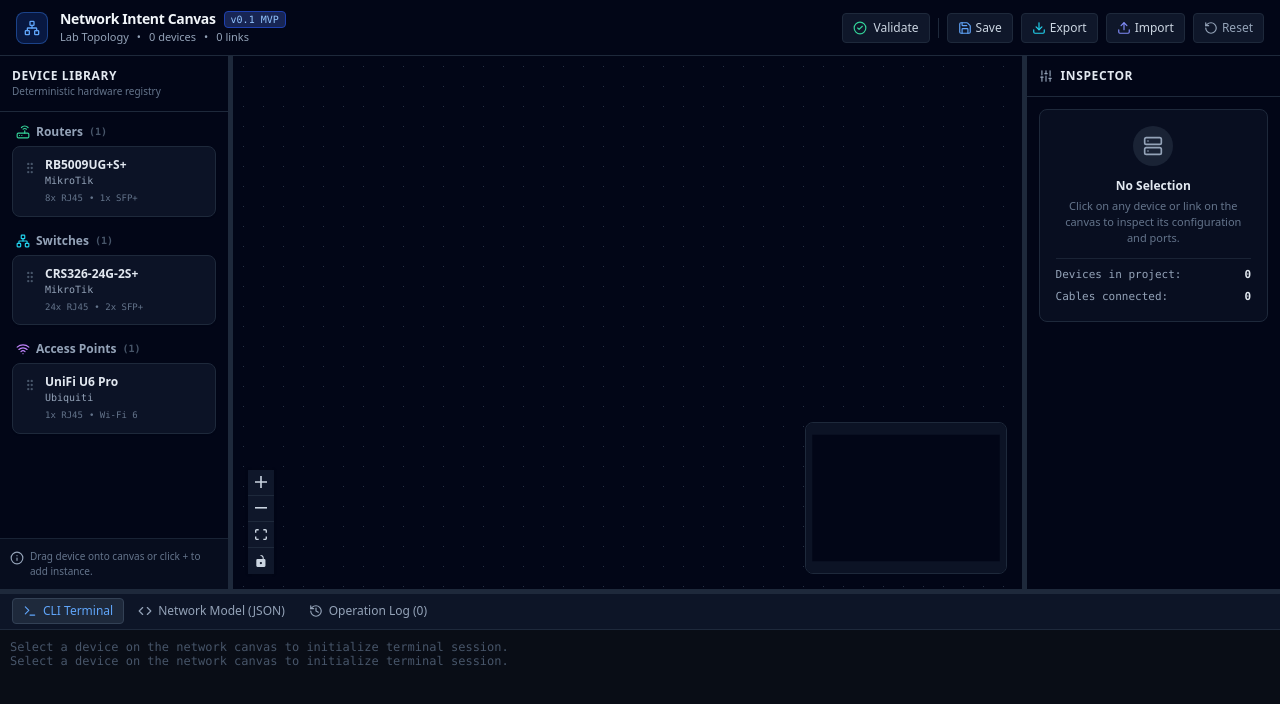
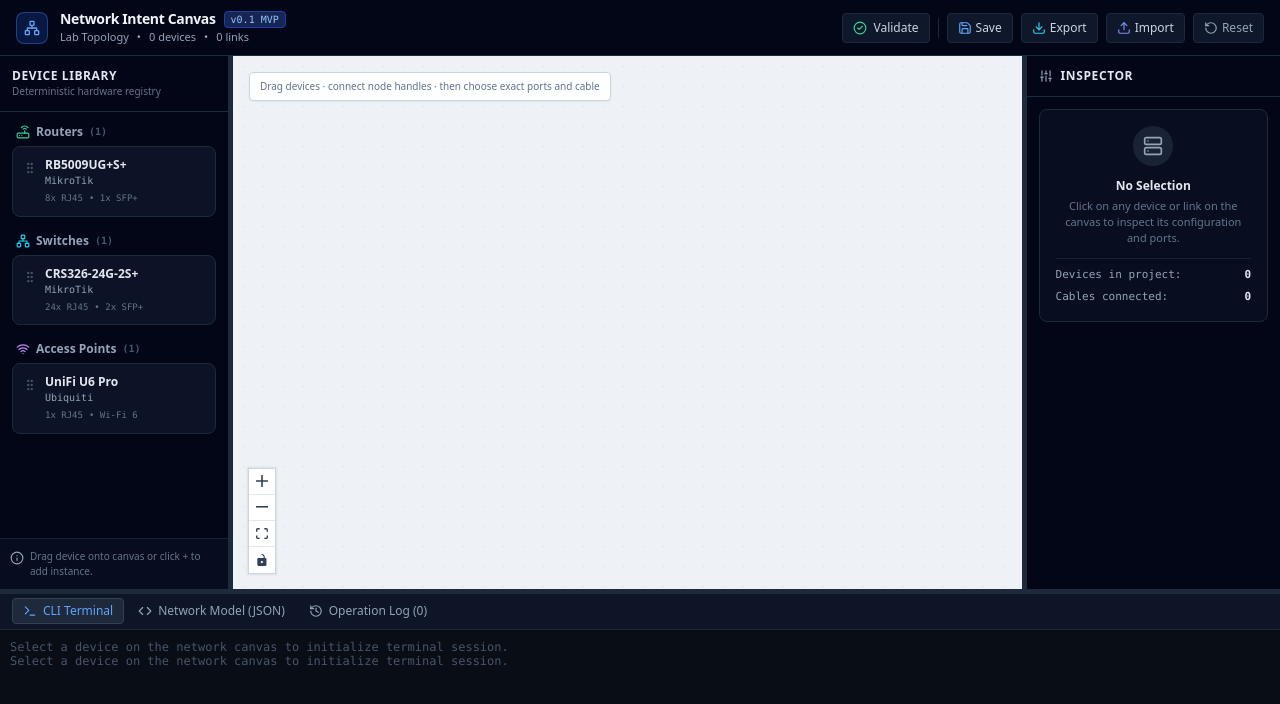
Before and after one commit to willlrock/network-intent-canvas, a React (Vite) app: page / in a window 1280 px wide. Shown: the top 704 px of the page. Built offline with nearby package versions, Linux system fonts and the light colour scheme.

Commit message:
feat: fix canvas dragging and exact-port connection flow

```diff
--- a/src/canvas/NetworkCanvas.tsx
+++ b/src/canvas/NetworkCanvas.tsx
@@ -1,38 +1,36 @@
-import React, { useMemo, useCallback, useRef } from 'react';
+import React, { useCallback, useEffect, useMemo, useRef, useState } from 'react';
 import {
   ReactFlow,
   Background,
+  BackgroundVariant,
   Controls,
-  MiniMap,
-  ConnectionMode,
   Connection,
   Edge,
   Node,
   NodeTypes,
   useReactFlow,
   ReactFlowProvider,
+  applyNodeChanges,
+  NodeChange,
 } from '@xyflow/react';
 import '@xyflow/react/dist/style.css';
 
 import { useNetworkStore } from '../operations/useNetworkStore';
+import { CableRegistry } from '../cable-registry';
 import { DeviceNode, DeviceNodeData } from './DeviceNode';
+import { ConnectionDialog } from '../components/ConnectionDialog';
 
-const nodeTypes: NodeTypes = {
-  device: DeviceNode,
-};
+const nodeTypes: NodeTypes = { device: DeviceNode };
 
-function InnerNetworkCanvas({
-  onConnectError,
-}: {
-  onConnectError: (message: string) => void;
-}) {
+function InnerNetworkCanvas({ onConnectError }: { onConnectError: (message: string) => void }) {
   const { project, selectedDeviceId, selectedLinkId, store } = useNetworkStore();
   const reactFlowWrapper = useRef<HTMLDivElement>(null);
   const reactFlowInstance = useReactFlow();
+  const [connectionDraft, setConnectionDraft] = useState<{ source: string; target: string } | null>(null);
 
-  // Project -> React Flow Nodes
-  const nodes: Node<DeviceNodeData>[] = useMemo(() => {
-    return project.devices.map((dev) => ({
+  const projectedNodes: Node<DeviceNodeData>[] = useMemo(
+    () =>
+      project.devices.map((dev) => ({
         id: dev.id,
         type: 'device',
         position: dev.position,
@@ -42,34 +40,47 @@
           isSelected: dev.id === selectedDeviceId,
         },
         selected: dev.id === selectedDeviceId,
-      dragHandle: undefined,
-    }));
-  }, [project.devices, project.links, selectedDeviceId]);
+      })),
+    [project.devices, project.links, selectedDeviceId]
+  );
 
-  // Project -> React Flow Edges
-  const edges: Edge[] = useMemo(() => {
-    return project.links.map((link) => {
-      const isSelected = link.id === selectedLinkId;
+  const [nodes, setNodes] = useState<Node<DeviceNodeData>[]>(projectedNodes);
+
+  useEffect(() => {
+    setNodes(projectedNodes);
+  }, [projectedNodes]);
+
+  const edges: Edge[] = useMemo(
+    () =>
+      project.links.map((link) => {
+        const cable = CableRegistry.getById(link.cableTypeId || 'ethernet-copper');
+        const selected = link.id === selectedLinkId;
         return {
           id: link.id,
           source: link.endpointA.deviceId,
-        sourceHandle: link.endpointA.interfaceId,
           target: link.endpointB.deviceId,
-        targetHandle: link.endpointB.interfaceId,
-        animated: false,
-        selected: isSelected,
-        label: `${link.endpointA.interfaceId} ↔ ${link.endpointB.interfaceId}`,
-        labelStyle: { fill: '#94a3b8', fontSize: 10, fontFamily: 'monospace', fontWeight: 500 },
-        labelBgStyle: { fill: '#090d16', fillOpacity: 0.85, rx: 4, stroke: '#334155', strokeWidth: 1 },
+          selected,
+          label:
+            link.endpointA.interfaceId +
+            '  ·  ' +
+            (cable?.shortName || 'Cable') +
+            '  ·  ' +
+            link.endpointB.interfaceId,
+          labelStyle: { fill: '#475569', fontSize: 9, fontFamily: 'monospace', fontWeight: 600 },
+          labelBgStyle: { fill: '#ffffff', fillOpacity: 0.94, rx: 4, stroke: '#cbd5e1', strokeWidth: 1 },
           style: {
-          stroke: isSelected ? '#38bdf8' : '#64748b',
-          strokeWidth: isSelected ? 3 : 2,
+            stroke: selected ? '#2563eb' : '#475569',
+            strokeWidth: selected ? 3 : 2,
           },
         };
-    });
-  }, [project.links, selectedLinkId]);
+      }),
+    [project.links, selectedLinkId]
+  );
 
-  // Handle Drag & Drop from Device Library onto Canvas
+  const onNodesChange = useCallback((changes: NodeChange<Node<DeviceNodeData>>[]) => {
+    setNodes((current) => applyNodeChanges(changes, current));
+  }, []);
+
   const onDragOver = useCallback((event: React.DragEvent) => {
     event.preventDefault();
     event.dataTransfer.dropEffect = 'move';
@@ -81,71 +92,34 @@
       const deviceTypeId = event.dataTransfer.getData('application/network-device-type');
       if (!deviceTypeId) return;
 
-      const position = reactFlowInstance.screenToFlowPosition({
-        x: event.clientX,
-        y: event.clientY,
-      });
-
-      const res = store.addDevice({
-        deviceTypeId,
-        position,
-      });
-
-      if (!res.success && res.error) {
-        onConnectError(res.error);
-      }
+      const position = reactFlowInstance.screenToFlowPosition({ x: event.clientX, y: event.clientY });
+      const res = store.addDevice({ deviceTypeId, position });
+      if (!res.success && res.error) onConnectError(res.error);
     },
     [reactFlowInstance, store, onConnectError]
   );
 
-  // Handle Node dragging completion
   const onNodeDragStop = useCallback(
     (_: unknown, node: Node) => {
-      store.moveDevice({
-        deviceId: node.id,
-        position: node.position,
-      });
-      store.logMoveDevice({
-        deviceId: node.id,
-        position: node.position,
-      });
-    },
-    [store]
-  );
-
-  // Handle Connecting Interfaces
-  const onConnect = useCallback(
-    (connection: Connection) => {
-      if (!connection.source || !connection.target || !connection.sourceHandle || !connection.targetHandle) {
-        return;
-      }
-
-      const res = store.connectInterfaces({
-        deviceA: connection.source,
-        interfaceA: connection.sourceHandle,
-        deviceB: connection.target,
-        interfaceB: connection.targetHandle,
-      });
-
-      if (!res.success && res.error) {
-        onConnectError(res.error);
-      }
+      const result = store.moveDevice({ deviceId: node.id, position: node.position });
+      if (!result.success && result.error) onConnectError(result.error);
+      else store.logMoveDevice({ deviceId: node.id, position: node.position });
     },
     [store, onConnectError]
   );
 
-  // Selection handlers
+  const onConnect = useCallback((connection: Connection) => {
+    if (!connection.source || !connection.target) return;
+    setConnectionDraft({ source: connection.source, target: connection.target });
+  }, []);
+
   const onNodeClick = useCallback(
-    (_: React.MouseEvent, node: Node) => {
-      store.selectDevice(node.id);
-    },
+    (_: React.MouseEvent, node: Node) => store.selectDevice(node.id),
     [store]
   );
 
   const onEdgeClick = useCallback(
-    (_: React.MouseEvent, edge: Edge) => {
-      store.selectLink(edge.id);
-    },
+    (_: React.MouseEvent, edge: Edge) => store.selectLink(edge.id),
     [store]
   );
 
@@ -154,20 +128,14 @@
     store.selectLink(null);
   }, [store]);
 
-  // Handle Delete key for selected device or link
   const onKeyDown = useCallback(
     (event: React.KeyboardEvent) => {
-      if (event.key === 'Delete' || event.key === 'Backspace') {
-        // Prevent deleting if typing in input/textarea
+      if (event.key !== 'Delete' && event.key !== 'Backspace') return;
       const tag = (event.target as HTMLElement).tagName;
-        if (tag === 'INPUT' || tag === 'TEXTAREA') return;
+      if (tag === 'INPUT' || tag === 'TEXTAREA' || tag === 'SELECT') return;
 
-        if (selectedDeviceId) {
-          store.removeDevice({ deviceId: selectedDeviceId });
-        } else if (selectedLinkId) {
-          store.disconnectLink({ linkId: selectedLinkId });
-        }
-      }
+      if (selectedDeviceId) store.removeDevice({ deviceId: selectedDeviceId });
+      else if (selectedLinkId) store.disconnectLink({ linkId: selectedLinkId });
     },
     [selectedDeviceId, selectedLinkId, store]
   );
@@ -175,7 +143,7 @@
   return (
     <div
       ref={reactFlowWrapper}
-      className="w-full h-full relative outline-none"
+      className="relative h-full w-full bg-[#eef2f7] outline-none"
       onDragOver={onDragOver}
       onDrop={onDrop}
       onKeyDown={onKeyDown}
@@ -185,26 +153,53 @@
         nodes={nodes}
         edges={edges}
         nodeTypes={nodeTypes}
+        onNodesChange={onNodesChange}
         onNodeDragStop={onNodeDragStop}
         onConnect={onConnect}
         onNodeClick={onNodeClick}
         onEdgeClick={onEdgeClick}
         onPaneClick={onPaneClick}
-        connectionMode={ConnectionMode.Loose}
         fitView
-        snapToGrid={true}
+        snapToGrid
         snapGrid={[15, 15]}
-        defaultEdgeOptions={{ type: 'smoothstep' }}
+        defaultEdgeOptions={{ type: 'straight' }}
+        selectionOnDrag
+        panOnDrag={[1, 2]}
         proOptions={{ hideAttribution: true }}
       >
-        <Background color="#334155" gap={20} size={1} />
-        <Controls className="!bg-slate-900 !border-slate-800 !text-slate-300 [&>button]:!border-slate-800 [&>button]:!bg-slate-900 [&>button:hover]:!bg-slate-800" />
-        <MiniMap
-          nodeColor={() => '#3b82f6'}
-          maskColor="rgba(15, 23, 42, 0.75)"
-          className="!bg-slate-950 !border !border-slate-800 rounded-lg overflow-hidden"
+        <Background variant={BackgroundVariant.Dots} color="#cbd5e1" gap={20} size={1} />
+        <Controls className="!border !border-slate-300 !bg-white !text-slate-700 [&>button]:!border-slate-200 [&>button]:!bg-white [&>button:hover]:!bg-slate-100" />
+      </ReactFlow>
+
+      <div className="pointer-events-none absolute left-4 top-4 rounded border border-slate-300 bg-white/90 px-2.5 py-1.5 text-[10px] text-slate-500 shadow-sm">
+        Drag devices · connect node handles · then choose exact ports and cable
+      </div>
+
+      {connectionDraft && (
+        <ConnectionDialog
+          project={project}
+          sourceDeviceId={connectionDraft.source}
+          targetDeviceId={connectionDraft.target}
+          onCancel={() => setConnectionDraft(null)}
+          onConfirm={(sourceInterface, targetInterface, cableTypeId) => {
+            const res = store.connectInterfaces({
+              deviceA: connectionDraft.source,
+              interfaceA: sourceInterface,
+              deviceB: connectionDraft.target,
+              interfaceB: targetInterface,
+              cableTypeId,
+            });
+
+            if (!res.success) {
+              if (res.error) onConnectError(res.error);
+              return false;
+            }
+
+            setConnectionDraft(null);
+            return true;
+          }}
         />
-      </ReactFlow>
+      )}
     </div>
   );
 }
```
Lines whose indentation alone changed are shown as unchanged.
